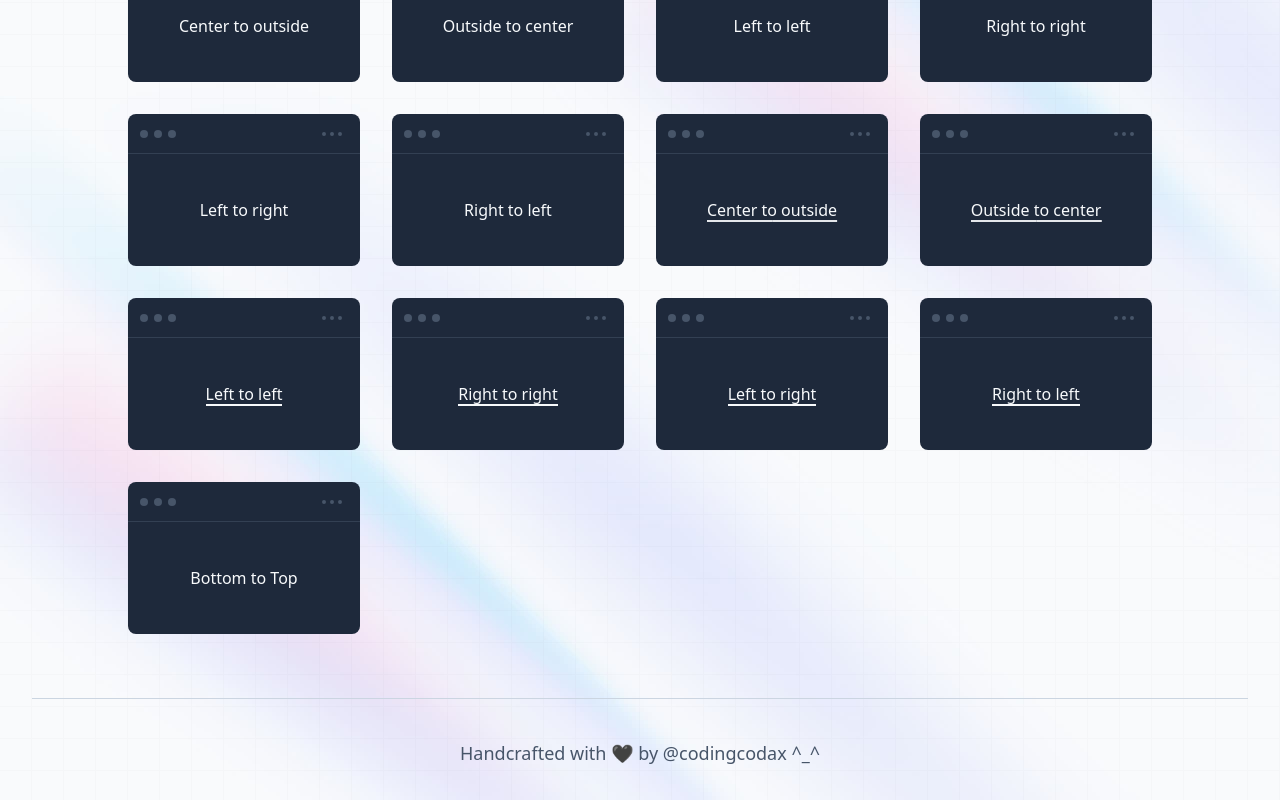
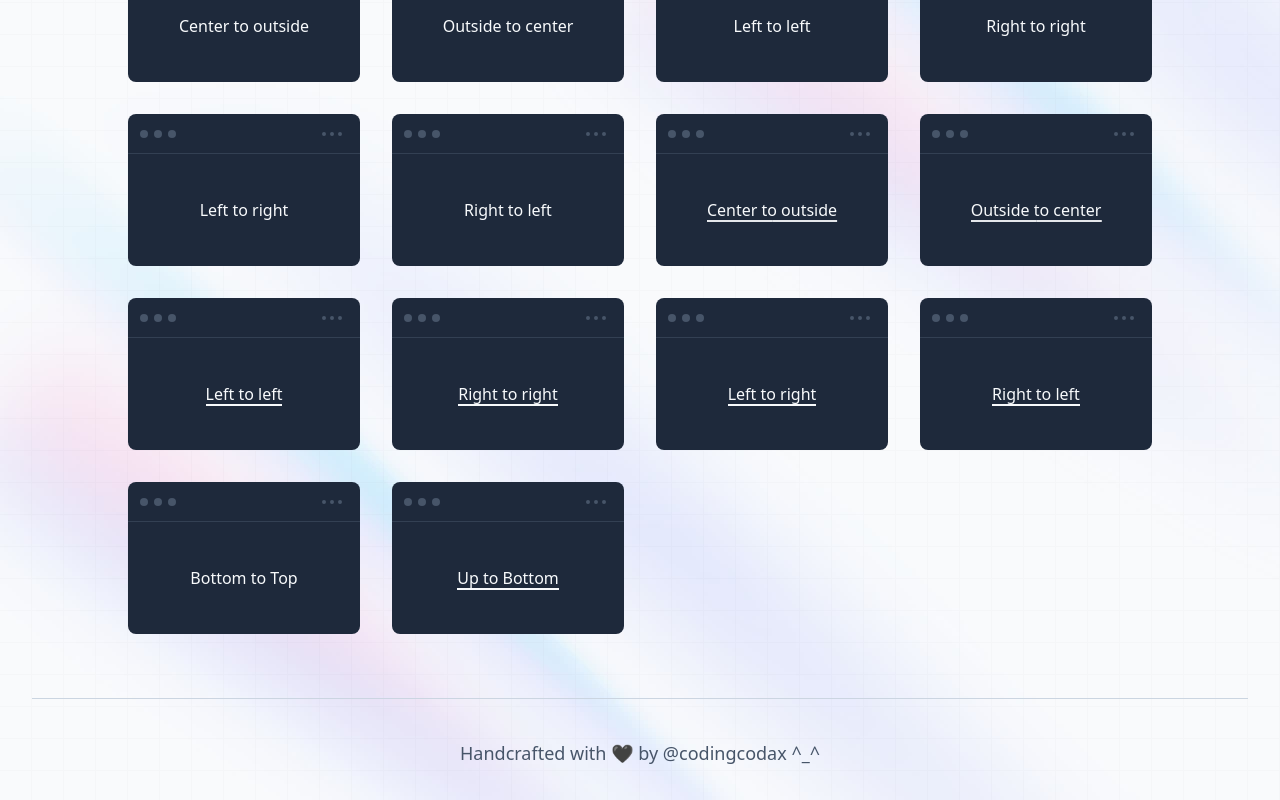
Before and after one commit to codingcodax/mini, a Next.js app: page /components in a window 1280 px wide. Shown: the part 510-1310 px from the top of the page. Built offline with nearby package versions, Linux system fonts and the light colour scheme.

Commit message:
feat(snippets): add link show underline up bottom

```diff
--- /dev/null
+++ b/src/data/snippets/LinkShowUnderlineUpBottom.tsx
@@ -0,0 +1,19 @@
+import type { Snippet } from '~/types/snippet';
+
+const LinkShowUnderlineUpBottom: Snippet = {
+  title: 'Link Show Underline Up Bottom',
+  type: 'link',
+  githubLink:
+    'https://github.com/codingcodax/mini/tree/main/src/data/snippets/LinkShowUnderlineUpBottom.tsx',
+  playgroundLink: 'https://play.tailwindcss.com/npApwGLh1o',
+  source: (
+    <a
+      className='relative text-slate-50 after:absolute after:bottom-0 after:left-0 after:h-[2px] after:w-full after:translate-y-0 after:bg-slate-50 after:opacity-100 after:transition after:duration-200 after:ease-in-out hover:after:translate-y-1 hover:after:opacity-0'
+      href='#'
+    >
+      Up to Bottom
+    </a>
+  ),
+};
+
+export default LinkShowUnderlineUpBottom;
--- a/src/data/snippets/index.ts
+++ b/src/data/snippets/index.ts
@@ -13,6 +13,7 @@ import LinkShowUnderlineRightRight from './LinkShowUnderlineRightRight';
 import LinkShowUnderlineLeftRight from './LinkShowUnderlineLeftRight';
 import LinkShowUnderlineRightLeft from './LinkShowUnderlineRightLeft';
 import LinkUnderlineBottomTop from './LinkUnderlineBottomTop';
+import LinkShowUnderlineUpBottom from './LinkShowUnderlineUpBottom';
 
 const Snippets: Snippet[] = [
   LinkUnderlineCenterOutside,
@@ -28,6 +29,7 @@ const Snippets: Snippet[] = [
   LinkShowUnderlineLeftRight,
   LinkShowUnderlineRightLeft,
   LinkUnderlineBottomTop,
+  LinkShowUnderlineUpBottom,
 ];
 
 export default Snippets;
```
